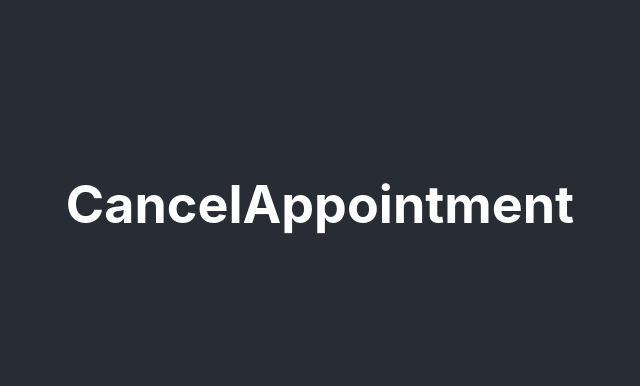
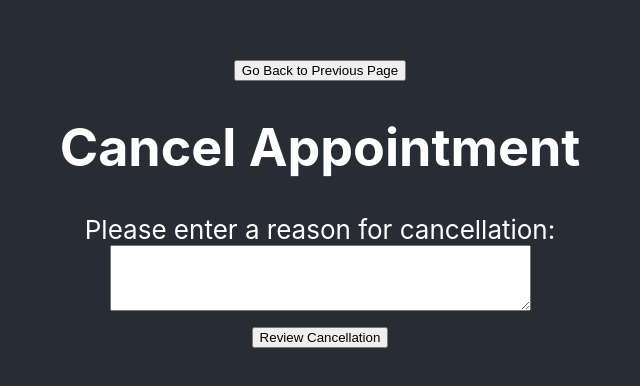
Before and after one commit to colasito94/pre-op-app, a React (Create React App) app: page /CancelAppointment in a window 1280 px wide. Shown: the part 196-582 px from the top of the page, without its empty margins (320-960 px from the left). Built offline with nearby package versions, Linux system fonts and the light colour scheme.

Commit message:
Added Cancellation Page textbox and back buttons

```diff
--- a/src/Views/CancelAppointment.js
+++ b/src/Views/CancelAppointment.js
@@ -1,7 +1,15 @@
 function CancelAppointment() {
     return (
         <>
-            <h1>CancelAppointment</h1>
+            <button> Go Back to Previous Page </button>
+            <h1>Cancel Appointment</h1>
+            Please enter a reason for cancellation:
+            <form>
+                <textarea id="cancelreason" name="cancelreason" rows="4" cols="50">
+                </textarea>
+                <br/>
+                <input type="submit" value="Review Cancellation" />
+            </form>
         </>
     );
 }
--- a/src/Views/Homepage.js
+++ b/src/Views/Homepage.js
@@ -6,6 +6,13 @@ function HomePage() {
             <h1>Pre-op App</h1>
             <Link class="link" to="/rnlogin"> RN Login </Link>
             <Link class="link" to="/patientlogin"> Patient Login </Link>
+            <br/>
+            <br/>
+            <br/>
+            <br/>
+            <h3>New Feature!</h3>
+            You can now quickly cancel an appointment by clicking the link below:
+            <Link class="link" to="/CancelAppointment"> Cancel Appointment </Link>
         </>
     );
 }
```
